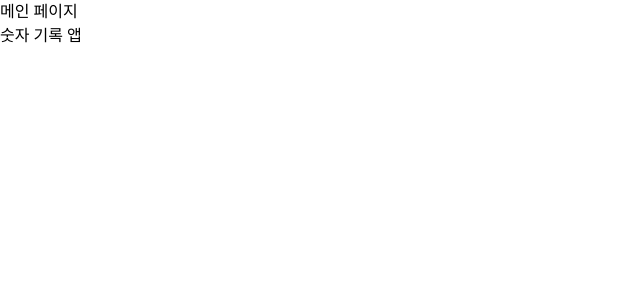
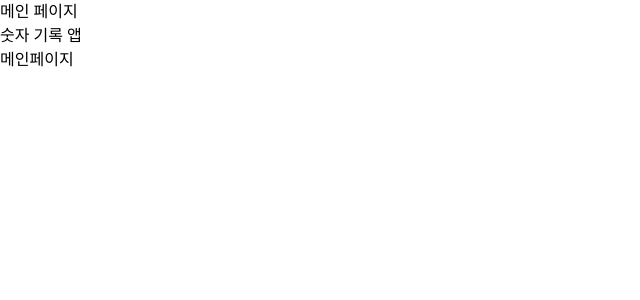
Before and after one commit to SangWon7242/react_tutorial1_T, a Next.js app: page / in a window 1280 px wide. Shown: the top 300 px of the page, without its empty margins (0-640 px from the left). Built offline with nearby package versions, Linux system fonts and the light colour scheme; a web font is replaced by a local one.

Commit message:
공통 header 적용

```diff
--- /dev/null
+++ b/src/app/common/Header.tsx
@@ -0,0 +1,26 @@
+"use client";
+import React, { useState } from "react";
+import Link from "next/link";
+
+export default function Header() {
+  return (
+    <header className="top-bar h-20 border-b-2 ">
+      <div className="inner mx-auto flex h-full px-12 ">
+        <nav className="menu-1">
+          <ul className="flex h-full">
+            <li className="nav-item">
+              <Link href="/" className="menu-text">
+                메인 페이지
+              </Link>
+            </li>
+            <li className="nav-item">
+              <Link href="/counter" className="menu-text">
+                숫자 기록 앱
+              </Link>
+            </li>
+          </ul>
+        </nav>
+      </div>
+    </header>
+  );
+}
--- a/src/app/layout.tsx
+++ b/src/app/layout.tsx
@@ -1,4 +1,5 @@
 import type { Metadata } from "next";
+import Header from "./common/Header";
 import "./globals.css";
 
 export const metadata: Metadata = {
@@ -13,7 +14,10 @@ export default function RootLayout({
 }>) {
   return (
     <html lang="ko">
-      <body>{children}</body>
+      <body>
+        <Header />
+        {children}
+      </body>
     </html>
   );
 }
--- a/src/app/page.tsx
+++ b/src/app/page.tsx
@@ -1,28 +1,10 @@
 "use client";
 import React, { useState } from "react";
-import Link from "next/link";
 
 export default function Home() {
   return (
     <>
-      <header className="top-bar h-20 border-b-2 ">
-        <div className="inner mx-auto flex h-full px-12 ">
-          <nav className="menu-1">
-            <ul className="flex h-full">
-              <li className="nav-item">
-                <Link href="/" className="menu-text">
-                  메인 페이지
-                </Link>
-              </li>
-              <li className="nav-item">
-                <Link href="/counter" className="menu-text">
-                  숫자 기록 앱
-                </Link>
-              </li>
-            </ul>
-          </nav>
-        </div>
-      </header>
+      <div>메인페이지</div>
     </>
   );
 }
--- /dev/null
+++ b/src/app/todos/page.tsx
@@ -0,0 +1,6 @@
+"use client";
+import React, { useState } from "react";
+
+export default function Todo() {
+  return <div>할일 앱</div>;
+}
```
